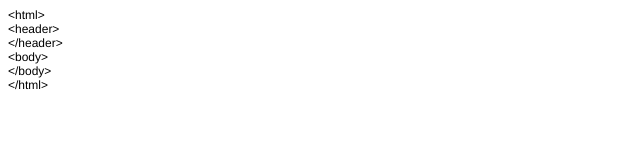
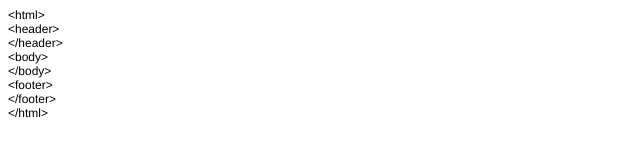
Before and after one commit to mariialitvak/TestWorkGit, a plain HTML site: page index.html in a window 1280 px wide. Shown: the full height of the page, 0-640 px from the left. Drawn offline with Linux system fonts and the light colour scheme.

Commit message:
added footer

```diff
--- a/index.html
+++ b/index.html
@@ -17,6 +17,8 @@
 <p class="p1"><span class="s1">&lt;/header&gt;</span></p>
 <p class="p1"><span class="s1">&lt;body&gt;</span></p>
 <p class="p1"><span class="s1">&lt;/body&gt;</span></p>
+<p class="p1"><span class="s1">&lt;footer&gt;</span></p>
+<p class="p1"><span class="s1">&lt;/footer&gt;</span></p>
 <p class="p1"><span class="s1">&lt;/html&gt;</span></p>
 </body>
 </html>
```
